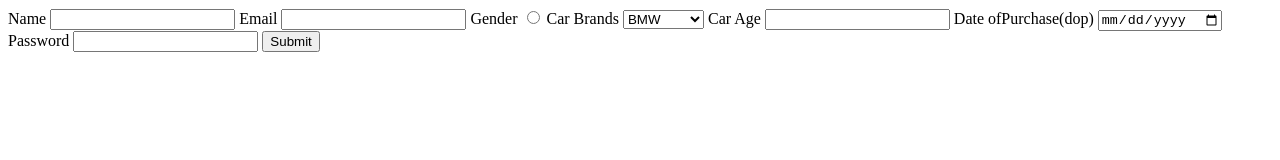
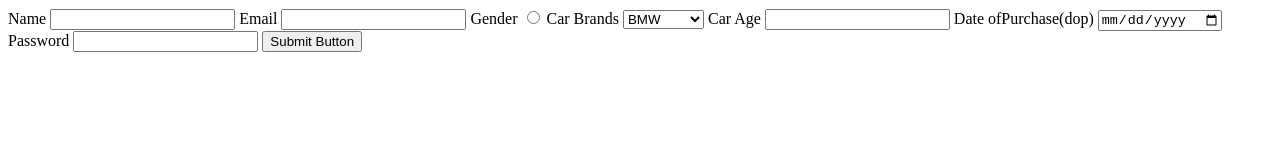
Before and after one commit to acciojob/car-insurance-form-gssubash, a website: page main.html in a window 1280 px wide. Drawn offline with Linux system fonts and the light colour scheme.

Commit message:
created a submission

```diff
--- a/main.html
+++ b/main.html
@@ -33,7 +33,7 @@
 		<label for="password">Password</label>
 		<input type="password" id="password" required/>
 
-		<input type="submit" />
+		<button type="submit" >Submit Button</button>
 	</form>
 
 </body>
```
